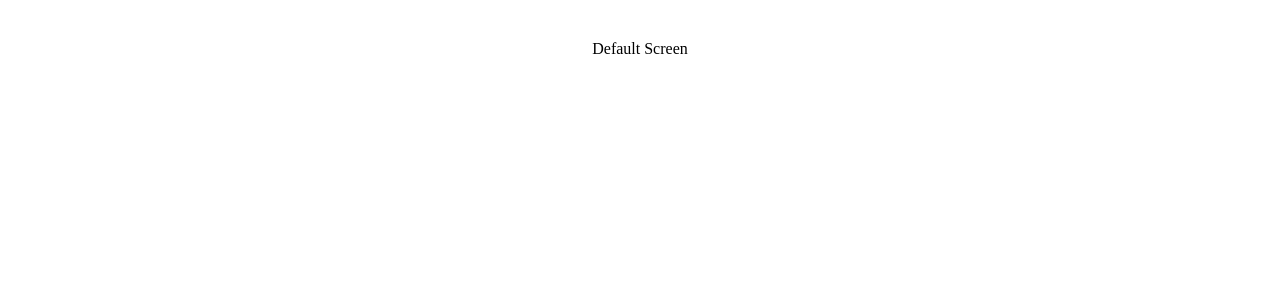
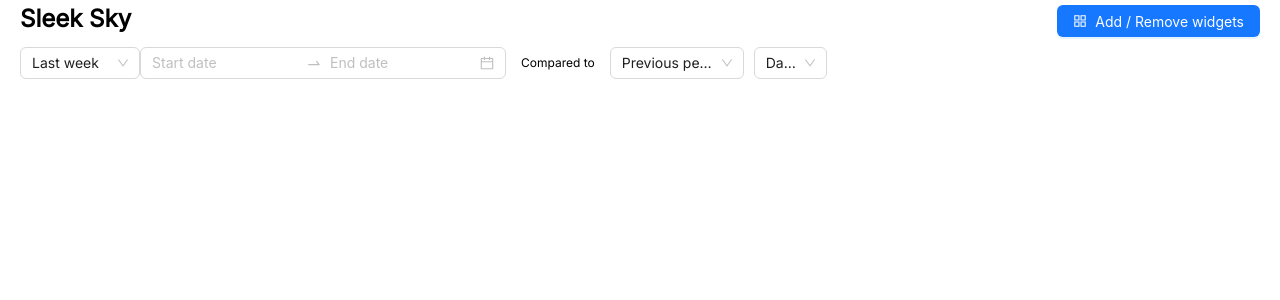
Before and after one commit to GigiEillen/dashboard, a React (Vite) app: page / in a window 1280 px wide. Shown: the top 300 px of the page. Built offline with nearby package versions, Linux system fonts and the light colour scheme.

Commit message:
Add widget header filter

```diff
--- a/index.html
+++ b/index.html
@@ -3,6 +3,10 @@
   <head>
     <meta charset="UTF-8" />
     <link rel="icon" type="image/svg+xml" href="/vite.svg" />
+    <link
+      href="https://fonts.googleapis.com/css?family=Inter"
+      rel="stylesheet"
+    />
     <meta name="viewport" content="width=device-width, initial-scale=1.0" />
     <title>dashboard</title>
   </head>
--- a/src/App.css
+++ /dev/null
@@ -1,6 +0,0 @@
-#root {
-  max-width: 1280px;
-  margin: 0 auto;
-  padding: 2rem;
-  text-align: center;
-}
--- /dev/null
+++ b/src/App.scss
@@ -0,0 +1,51 @@
+body {
+  margin: 0;
+}
+
+#root {
+  width: 100vw;
+  height: 100vh;
+  font-family: 'Inter';
+}
+
+.app-container {
+  height: 100%;
+  width: 100%;
+  display: flex;
+}
+
+.home-container {
+  display: flex;
+  flex: 1;
+  flex-direction: column;
+}
+
+.semi-bold {
+  font-weight: 600;
+}
+
+.medium {
+  font-weight: 500;
+}
+
+h4 {
+  font-size: 24px;
+  line-height: 1.2;
+  margin: 0;
+}
+
+p {
+  &.sm {
+    font-size: 12px;
+    line-height: 1.5;
+  }
+}
+
+.ant-select {
+  font-family: 'Inter';
+}
+
+:where(.css-dev-only-do-not-override-zcfrx9).ant-select-single
+  .ant-select-selector {
+  font-size: 12px;
+}
--- a/src/App.tsx
+++ b/src/App.tsx
@@ -1,10 +1,12 @@
-import './App.css';
+import Home from './components/Home';
+
+import './App.scss';
 
 function App() {
   return (
-    <>
-      <div>Default Screen</div>
-    </>
+    <div className="app-container">
+      <Home />
+    </div>
   );
 }
 
--- /dev/null
+++ b/src/components/Home.tsx
@@ -0,0 +1,27 @@
+import { useState } from 'react';
+
+import WidgetHeader from './WidgetHeader';
+import type { OnPeriodFilterChange, PeriodFilter } from './types';
+
+const Home = () => {
+  const [periodFilter, setPeriodFilter] = useState<PeriodFilter>({
+    period: '0',
+    periodBy: '0',
+    periodUnit: '0',
+  });
+
+  const onPeriodFilterChange: OnPeriodFilterChange = (key) => (newValue) => {
+    setPeriodFilter((prevState) => ({ ...prevState, [key]: newValue }));
+  };
+
+  return (
+    <div className="home-container">
+      <WidgetHeader
+        periodFilter={periodFilter}
+        onPeriodFilterChange={onPeriodFilterChange}
+      />
+    </div>
+  );
+};
+
+export default Home;
--- /dev/null
+++ b/src/components/WidgetHeader/WidgetHeader.scss
@@ -0,0 +1,32 @@
+.widget-header-content {
+  padding: 0 20px;
+
+  .title {
+    display: flex;
+    flex-direction: row;
+    padding: 5px 0;
+    justify-content: space-between;
+  }
+
+  .filter {
+    display: flex;
+    align-items: center;
+
+    .period-unit {
+      width: 120px;
+    }
+
+    .period {
+      width: 134px;
+    }
+
+    .period-by {
+      width: 73px;
+      margin: 0 10px;
+    }
+
+    p {
+      padding: 0 15px;
+    }
+  }
+}
--- /dev/null
+++ b/src/components/WidgetHeader/constants.ts
@@ -0,0 +1,57 @@
+/**
+ * Period unit dropdown items
+ */
+export const PERIOD_UNIT_OPTIONS = [
+  {
+    label: 'Last week',
+    value: '0',
+  },
+  {
+    label: 'Last 2 weeks',
+    value: '1',
+  },
+  {
+    label: 'Last 3 weeks',
+    value: '2',
+  },
+  {
+    label: 'Last 4 weeks',
+    value: '3',
+  },
+];
+
+/**
+ * Period dropdown items
+ */
+export const PERIOD_OPTIONS = [
+  {
+    label: 'Previous period',
+    value: '0',
+  },
+  {
+    label: 'Last year',
+    value: '1',
+  },
+  {
+    label: 'Last 5 years',
+    value: '3',
+  },
+];
+
+/**
+ * Period by dropdown items
+ */
+export const PERIOD_BY_OPTIONS = [
+  {
+    label: 'Daily',
+    value: '0',
+  },
+  {
+    label: 'Weekly',
+    value: '1',
+  },
+  {
+    label: 'Monthly',
+    value: '3',
+  },
+];
--- /dev/null
+++ b/src/components/WidgetHeader/index.tsx
@@ -0,0 +1,73 @@
+import type { FC } from 'react';
+import { Button, Select, DatePicker } from 'antd';
+import { AppstoreOutlined } from '@ant-design/icons';
+
+import type { OnPeriodFilterChange, PeriodFilter } from '../types';
+import {
+  PERIOD_BY_OPTIONS,
+  PERIOD_OPTIONS,
+  PERIOD_UNIT_OPTIONS,
+} from './constants';
+
+import './WidgetHeader.scss';
+
+const { RangePicker } = DatePicker;
+
+interface WidgetHeaderProps {
+  /**
+   * Period filter values
+   */
+  periodFilter: PeriodFilter;
+
+  /**
+   * Function to be called when any filter value changes.
+   */
+  onPeriodFilterChange: OnPeriodFilterChange;
+}
+
+const WidgetHeader: FC<WidgetHeaderProps> = ({
+  periodFilter,
+  onPeriodFilterChange,
+}) => {
+  const { period, periodBy, periodUnit, dateRange } = periodFilter;
+
+  return (
+    <div className="widget-header-content">
+      <div className="title">
+        <h4 className="semi-bold">Sleek Sky</h4>
+        <Button type="primary" icon={<AppstoreOutlined />}>
+          Add / Remove widgets
+        </Button>
+      </div>
+      <div className="filter">
+        <Select
+          value={periodUnit}
+          onChange={onPeriodFilterChange('periodUnit')}
+          options={PERIOD_UNIT_OPTIONS}
+          className="period-unit"
+        />
+        <div>
+          <RangePicker
+            value={dateRange}
+            onChange={onPeriodFilterChange('dateRange')}
+          />
+        </div>
+        <p className="sm medium">Compared to</p>
+        <Select
+          value={period}
+          onChange={onPeriodFilterChange('period')}
+          options={PERIOD_OPTIONS}
+          className="period"
+        />
+        <Select
+          value={periodBy}
+          onChange={onPeriodFilterChange('periodBy')}
+          options={PERIOD_BY_OPTIONS}
+          className="period-by"
+        />
+      </div>
+    </div>
+  );
+};
+
+export default WidgetHeader;
--- /dev/null
+++ b/src/components/types.ts
@@ -0,0 +1,33 @@
+import { RangePickerProps } from 'antd/es/date-picker';
+
+/**
+ * Period filter values
+ */
+export interface PeriodFilter {
+  /**
+   * Period unit item Id.
+   */
+  periodUnit: string;
+
+  /**
+   * Period item Id.
+   */
+  period: string;
+
+  /**
+   * Period by item Id.
+   */
+  periodBy: string;
+
+  /**
+   * Period date range selection
+   */
+  dateRange?: RangePickerProps['value'];
+}
+
+/**
+ * Function type definition for filter value changes
+ */
+export type OnPeriodFilterChange = (
+  key: keyof PeriodFilter,
+) => (newValue: string | RangePickerProps['value']) => void;
```
